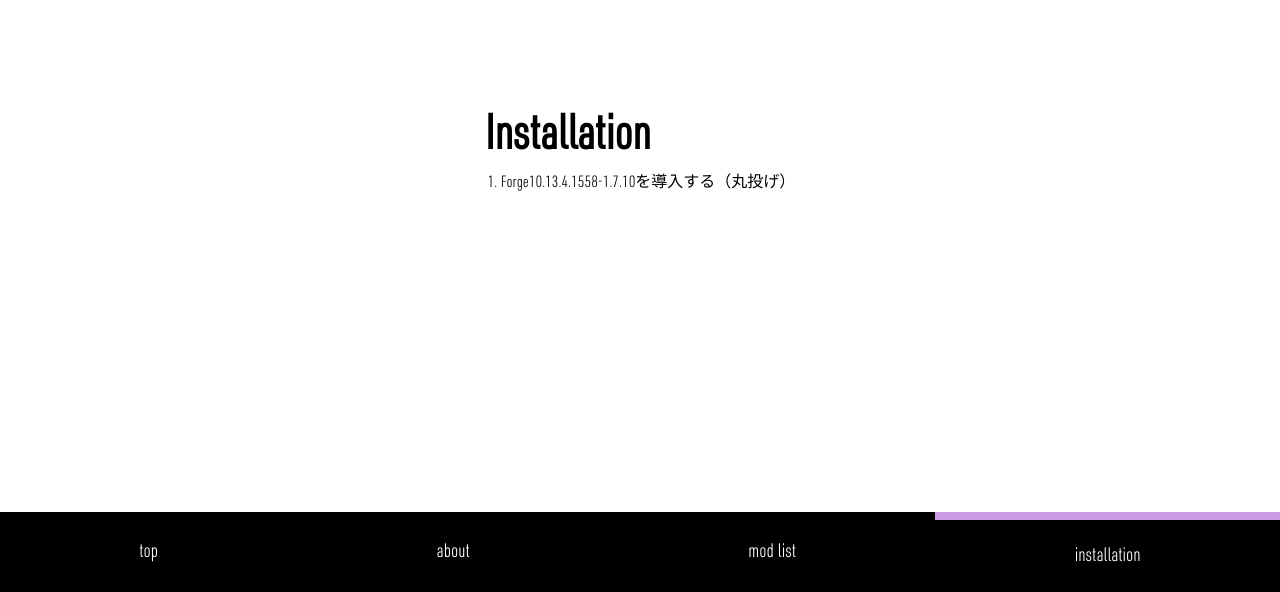
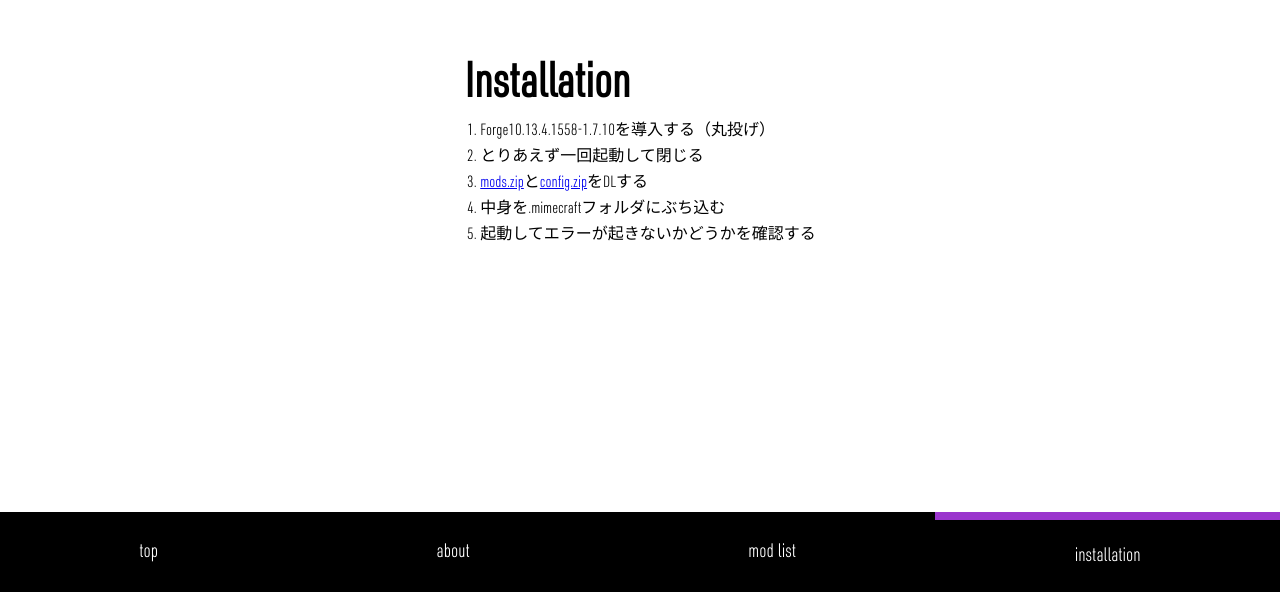
Before and after one commit to sKawashima/mcServer1803, a Nuxt app: page /installation in a window 1280 px wide. Shown: the part 208-800 px from the top of the page. Built offline with nearby package versions, Linux system fonts and the light colour scheme.

Commit message:
一応完成

```diff
--- a/layouts/default.vue
+++ b/layouts/default.vue
@@ -58,9 +58,9 @@ nav
     text-decoration: none
     border-top: 0 solid #000
     &:hover
-      border-top: .7vh solid lighten(#4e1a68, 70)
+      border-top: .7vh solid lighten(#4e1a68, 50)
   .nuxt-link-exact-active
-    border-top: 1vh solid lighten(#4e1a68, 50) !important
+    border-top: 1vh solid lighten(#4e1a68, 25) !important
 h1
   font-size: 3em
   display: block
--- a/pages/about.vue
+++ b/pages/about.vue
@@ -18,4 +18,5 @@ export default {
 <style lang='sass' scoped>
   p
     max-width: 750px
+    line-height: 1.7em
 </style>
--- a/pages/installation.vue
+++ b/pages/installation.vue
@@ -4,6 +4,14 @@ section.container
     h1 Installation
     ol
       li Forge10.13.4.1558-1.7.10を導入する（丸投げ）
+      li とりあえず一回起動して閉じる
+      li
+        a(href='/mods.zip') mods.zip
+        | と
+        a(href='/config.zip') config.zip
+        | をDLする
+      li 中身を.mimecraftフォルダにぶち込む
+      li 起動してエラーが起きないかどうかを確認する
 </template>
 
 <script>
```
Also changed, not shown: 2 other files (tests, documents, lock files or other folders).
